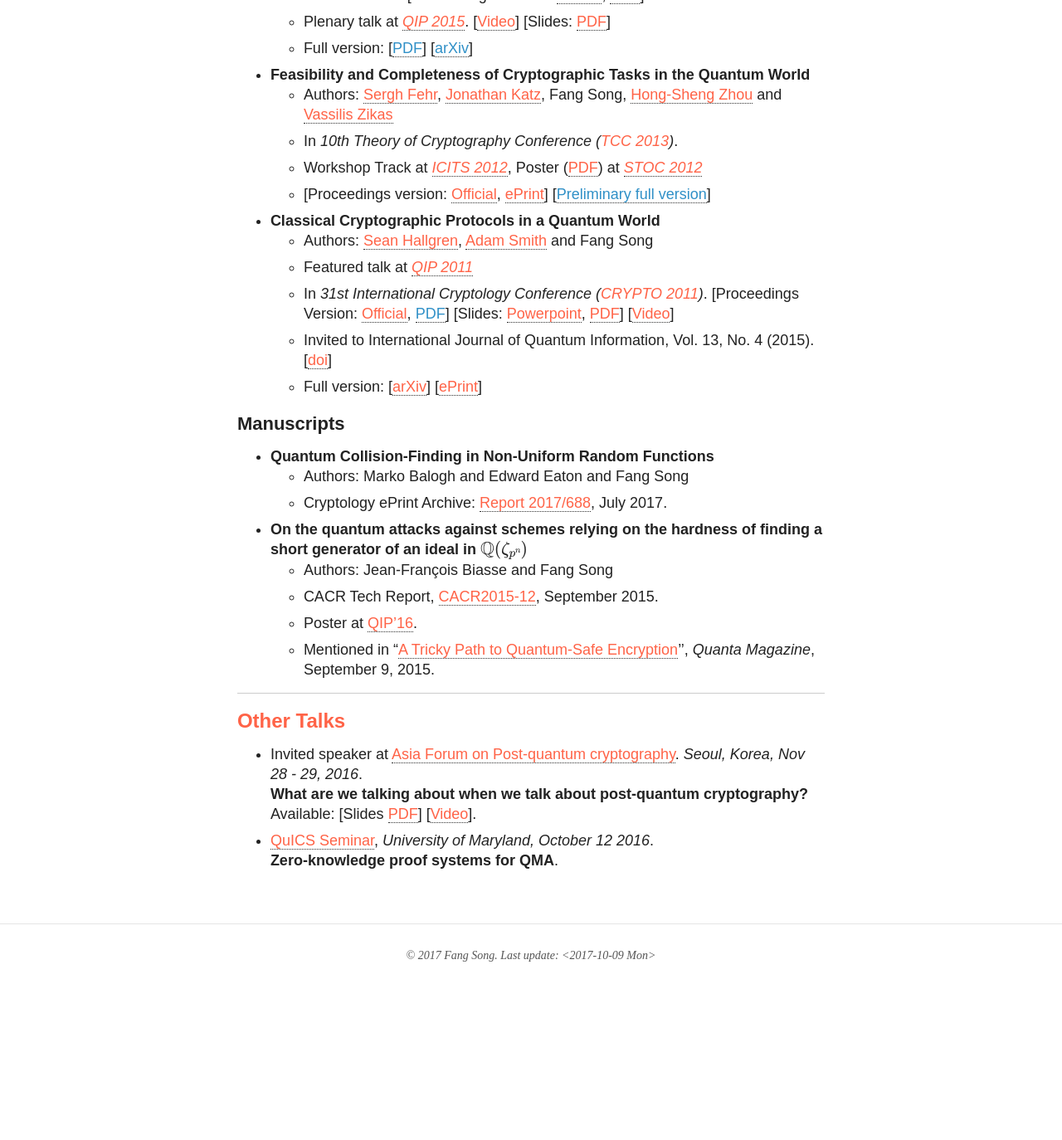
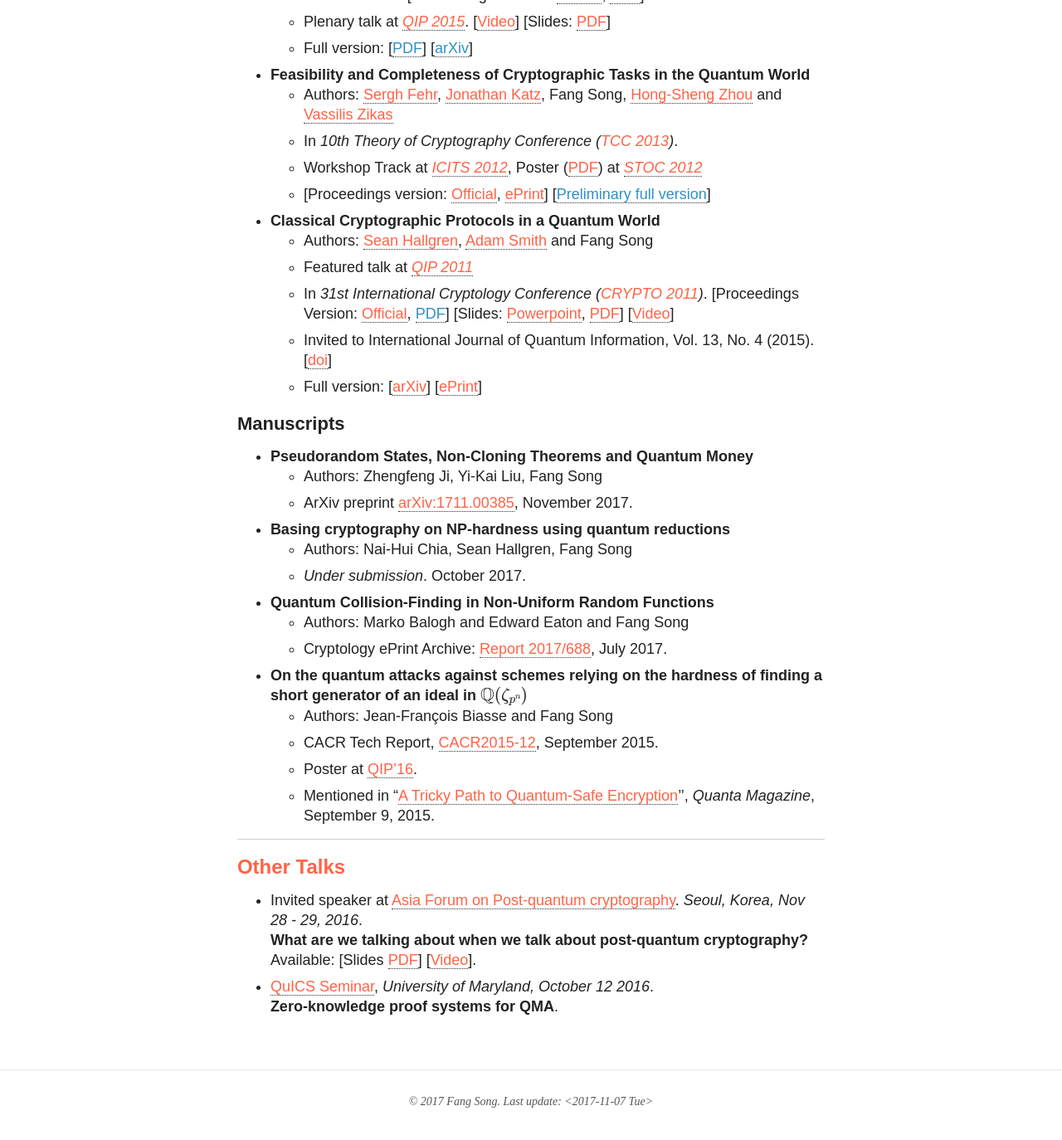
Before and after one commit to fangsonghub/fangsonghub.github.io, a Jekyll site: the page built from research/index.md, in a window 1280 px wide and 1400 px high, scrolled down 1307 px. Shown: the top 1374 px of the window at 83% size. Built offline with Jekyll 4.4.1, drawn with Linux system fonts in a browser that asks for light colours; nearby versions of some CDN libraries; formulas are drawn with MathJax 3; before the commit the page ends 2531 px from its top, so only the background shows below that.

Commit message:
cv,research

```diff
--- a/research/index.md
+++ b/research/index.md
@@ -2,7 +2,7 @@
 layout: page
 title: Research
 excerpt:
-modified: <2017-10-09 Mon>
+modified: <2017-11-07 Tue>
 ---
 * Table of Contents
 {:toc}
@@ -64,6 +64,15 @@ modified: <2017-10-09 Mon>
 
 ### Manuscripts
 
+*   **Pseudorandom States, Non-Cloning Theorems and Quantum Money**
+    *   Authors: Zhengfeng Ji, Yi-Kai Liu, Fang Song
+	*   ArXiv
+	preprint [arXiv:1711.00385](https://arxiv.org/abs/1711.00385){:target="_blank"},
+	November 2017.
+*	**Basing cryptography on NP-hardness
+	using quantum reductions**
+	*   Authors: Nai-Hui Chia, Sean Hallgren, Fang Song
+	*   _Under submission_. October 2017.
 *   **Quantum Collision-Finding in Non-Uniform Random Functions**
     *   Authors: Marko Balogh and Edward Eaton and Fang Song
     *   Cryptology ePrint Archive: [Report 2017/688](http://ia.cr/2017/688){:target="_blank"}, July 2017.
```
Also changed, not shown: 1 other file.
